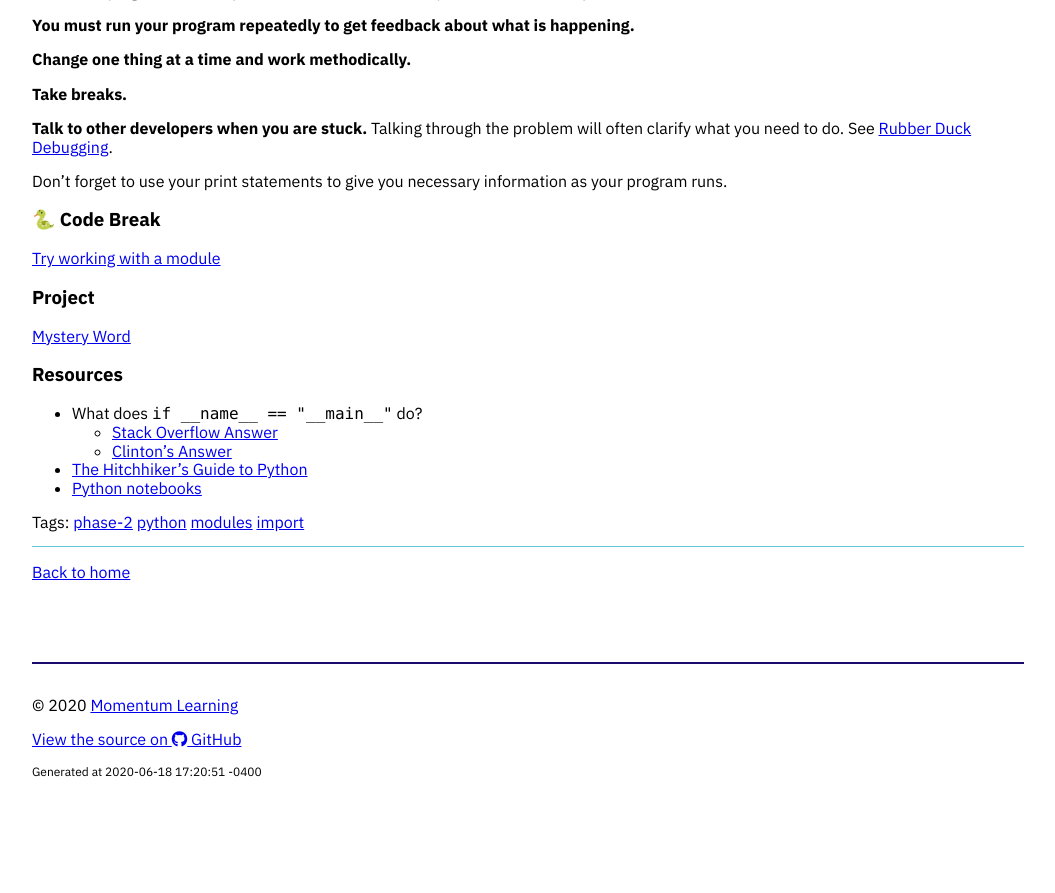
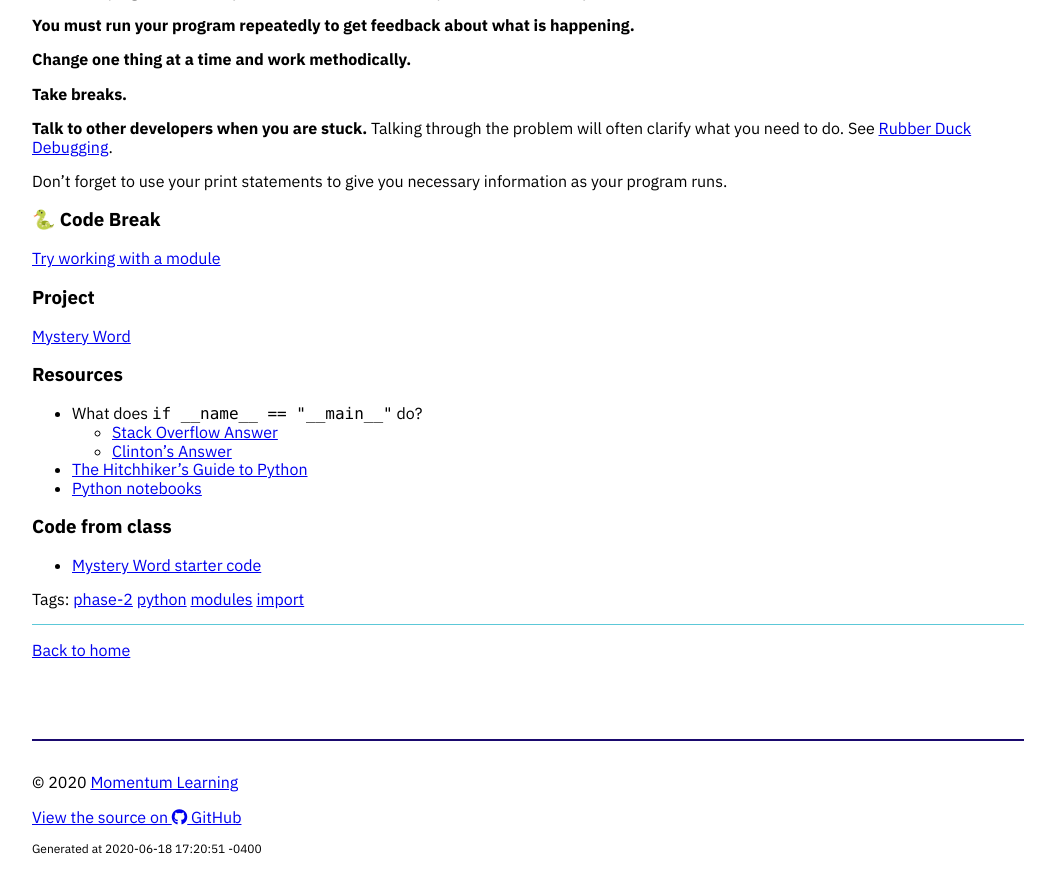
Before and after one commit to momentum-team-3/momentum-team-3.github.io, a Jekyll site: the page built from _posts/2020-06-18-py-modules.md, in a window 1280 px wide and 900 px high, scrolled down 860 px. Shown: the top 893 px of the window, without its empty margins (112-1167 px from the left). Built offline with Jekyll 4.4.1, drawn with Linux system fonts in a browser that asks for light colours; nearby versions of some CDN libraries; before the commit the page ends 1682 px from its top, so only the background shows below that.

Commit message:
Add mystery word starter code

```diff
--- a/_posts/2020-06-18-py-modules.md
+++ b/_posts/2020-06-18-py-modules.md
@@ -57,3 +57,6 @@ Don't forget to use your print statements to give you necessary information as y
   - [Clinton's Answer](https://github.com/momentumlearn/student-resources/blob/master/articles/pymain.md)
 - [The Hitchhiker's Guide to Python](https://docs.python-guide.org/)
 - [Python notebooks](https://github.com/momentum-team-2/examples/tree/master/python-notebooks)
+
+### Code from class
+- [Mystery Word starter code](https://github.com/momentum-team-2/examples/tree/master/py_mystery_word_starter)
```
